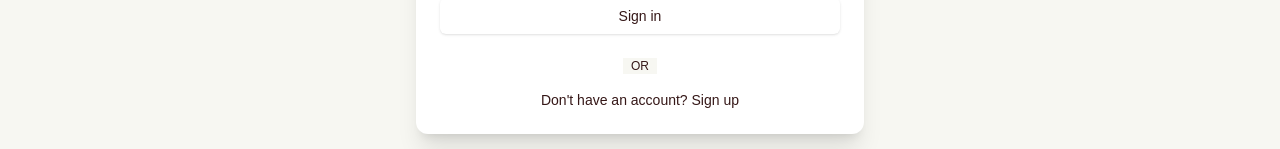
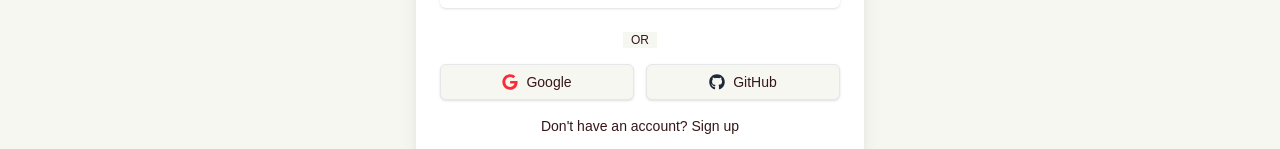
Before and after one commit to DereckAn/Frontend-interAI, a Next.js app: page /authentication in a window 1280 px wide. Shown: the part 516-665 px from the top of the page. Built offline with nearby package versions, Linux system fonts and the light colour scheme; no server answers; a web font is replaced by a local one.

Commit message:
adding oauth buttons

```diff
--- a/package.json
+++ b/package.json
@@ -27,6 +27,7 @@
     "react": "^19.1.0",
     "react-dom": "^19.1.0",
     "react-hook-form": "^7.55.0",
+    "react-icons": "^5.5.0",
     "sonner": "^2.0.3",
     "tailwind-merge": "^3.0.2",
     "tailwindcss-animate": "^1.0.7",
--- a/src/auth.ts
+++ b/src/auth.ts
@@ -7,6 +7,7 @@ import type { NextAuthConfig, User } from "next-auth";
 import NextAuth from "next-auth";
 import Credentials from "next-auth/providers/credentials";
 import Google from "next-auth/providers/google";
+import GitHub from "next-auth/providers/github";
 
 /**
  * Configuración principal de autenticación
@@ -21,6 +22,11 @@ export const authConfig = {
       clientId: process.env.GOOGLE_CLIENT_ID,
       clientSecret: process.env.GOOGLE_CLIENT_SECRET,
       authorization: { params: { scope: "openid email profile" } },
+    }),
+    GitHub({
+      clientId: process.env.GITHUB_CLIENT_ID,
+      clientSecret: process.env.GITHUB_CLIENT_SECRET,
+      authorization: { params: { scope: "user:email" } },
     }),
     Credentials({
       name: "Credentials",
--- a/src/components/authentication/LoginCard.tsx
+++ b/src/components/authentication/LoginCard.tsx
@@ -17,6 +17,7 @@ import {
   CardHeader,
   CardTitle,
 } from "../ui/card";
+import { OauthButons } from "./OauthButtons";
 
 interface FormData extends z.infer<typeof loginFormSchema> {}
 
@@ -140,6 +141,9 @@ export const LoginCard = ({ onToggleView }: { onToggleView: () => void }) => {
             <span className="bg-background px-2 text-muted-foreground">Or</span>
           </div>
         </div>
+
+        <OauthButons/>
+
         <p className="text-center text-sm text-muted-foreground">
           Don't have an account?{" "}
           <button
--- /dev/null
+++ b/src/components/authentication/OauthButtons.tsx
@@ -0,0 +1,42 @@
+import { signIn } from "next-auth/react";
+import { FaGithub, FaGoogle } from "react-icons/fa";
+import { toast } from "sonner";
+import { Button } from "../ui/button";
+
+export const OauthButons = () => {
+
+  const handleOAuthSignIn = async (provider: string) => {
+    try {
+      toast.loading(`Iniciando sesión con ${provider}...`);
+      await signIn(provider, { callbackUrl: "/fill_information" });
+    } catch (error) {
+      console.error(`Error al iniciar sesión con ${provider}:`, error);
+      toast.dismiss();
+      toast.error("Ocurrió un error. Por favor, inténtalo de nuevo.");
+    }
+  };
+
+  return (
+    <div className="grid grid-cols-2 gap-3 w-full">
+      <Button
+        type="button"
+        variant="outline"
+        className="flex items-center justify-center gap-2 hover:bg-slate-100 transition-colors"
+        onClick={() => handleOAuthSignIn("google")}
+      >
+        <FaGoogle className="text-red-500" />
+        <span>Google</span>
+      </Button>
+
+      <Button
+        type="button"
+        variant="outline"
+        className="flex items-center justify-center gap-2 hover:bg-slate-100 transition-colors"
+        onClick={() => handleOAuthSignIn("github")}
+      >
+        <FaGithub className="text-gray-800" />
+        <span>GitHub</span>
+      </Button>
+    </div>
+  );
+};
--- a/src/components/authentication/RegisterCard.tsx
+++ b/src/components/authentication/RegisterCard.tsx
@@ -15,6 +15,7 @@ import { useRouter } from "next/navigation";
 import { SubmitHandler, useForm } from "react-hook-form";
 import { toast } from "sonner";
 import { z } from "zod";
+import { OauthButons } from "./OauthButtons";
 
 interface FormData extends z.infer<typeof registerFormSchema> {}
 
@@ -212,6 +213,9 @@ export const RegisterCard = ({
             <span className="bg-background px-2 text-muted-foreground">Or</span>
           </div>
         </div>
+
+        <OauthButons />
+
         <p className="text-center text-sm text-muted-foreground">
           Already have an account?{" "}
           <button
```
Also changed, not shown: 1 other file (tests, documents, lock files or other folders).
